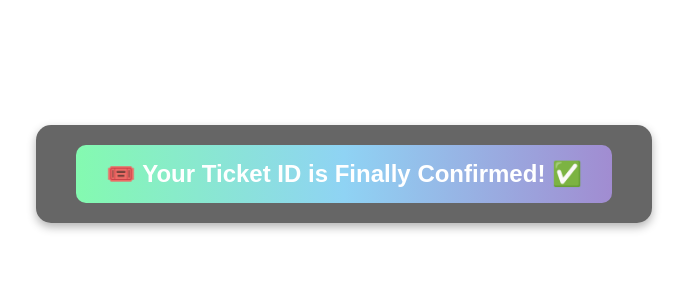
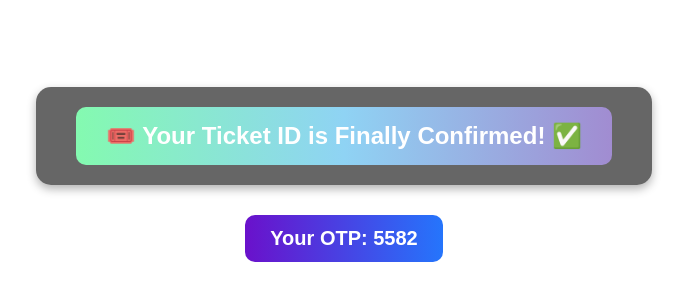
Before and after one commit to survi09mukherjee/confirm, a plain HTML site: page index.htm in a window 1280 px wide. Shown: the part 226-526 px from the top of the page, without its empty margins (296-983 px from the left). Drawn offline with Linux system fonts and the light colour scheme.

Commit message:
index.htm

```diff
--- a/index.htm
+++ b/index.htm
@@ -11,6 +11,7 @@
             font-family: Arial, sans-serif;
             text-align: center;
             display: flex;
+            flex-direction: column;
             align-items: center;
             justify-content: center;
             height: 100vh;
@@ -23,6 +24,7 @@
             padding: 20px 40px;
             border-radius: 15px;
             box-shadow: 0 4px 10px rgba(0, 0, 0, 0.3);
+            margin-bottom: 20px;
         }
 
         /* Gradient Bar */
@@ -41,6 +43,23 @@
             50% { background: linear-gradient(90deg, #84fab0, #8fd3f4, #a18cd1); }
             100% { background: linear-gradient(90deg, #ff9a9e, #fad0c4, #ffdde1); }
         }
+
+        /* OTP Trigger Bar */
+        .otp-bar {
+            margin-top: 10px;
+            padding: 12px 25px;
+            font-size: 20px;
+            font-weight: bold;
+            color: white;
+            border-radius: 10px;
+            animation: otpGradient 3s infinite linear;
+        }
+
+        @keyframes otpGradient {
+            0% { background: linear-gradient(90deg, #f8b195, #f67280, #c06c84); }
+            50% { background: linear-gradient(90deg, #6a11cb, #2575fc); }
+            100% { background: linear-gradient(90deg, #f8b195, #f67280, #c06c84); }
+        }
     </style>
 </head>
 <body>
@@ -51,5 +70,17 @@
         </div>
     </div>
 
+    <div id="otp-bar" class="otp-bar">
+        Your OTP: <span id="otp"></span>
+    </div>
+
+    <script>
+        function generateOTP() {
+            return Math.floor(1000 + Math.random() * 9000);
+        }
+
+        document.getElementById("otp").textContent = generateOTP();
+    </script>
+
 </body>
 </html>
```
